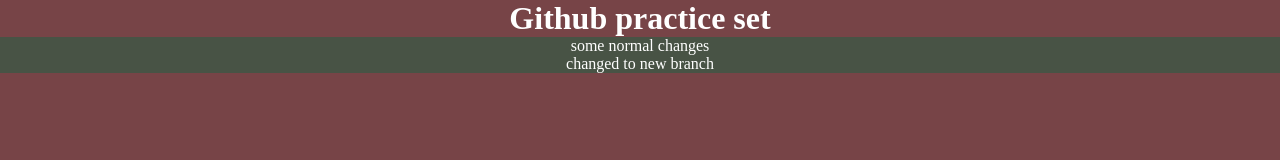
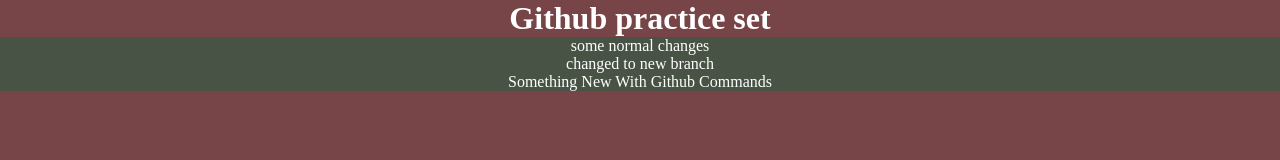
Before and after one commit to AbdulsispnShakoor/practice-repo, a plain HTML site: page index.html in a window 1280 px wide. Drawn offline with Linux system fonts and the light colour scheme.

Commit message:
included text file in github project

```diff
--- a/index.html
+++ b/index.html
@@ -10,5 +10,6 @@
     <h1>Github practice set </h1>
     <p>some normal changes</p>
     <p>changed to new branch</p>
+    <p>Something New With Github Commands</p>
 </body>
 </html>
```
Also changed, not shown: fileOne.txt (added), 1 other file.
